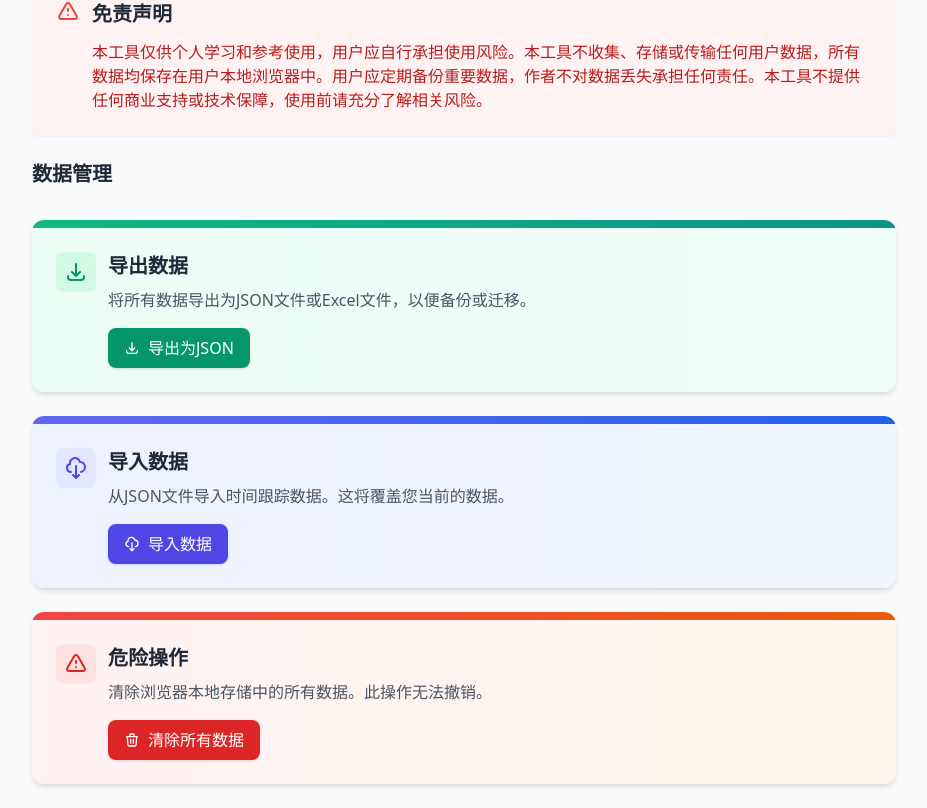
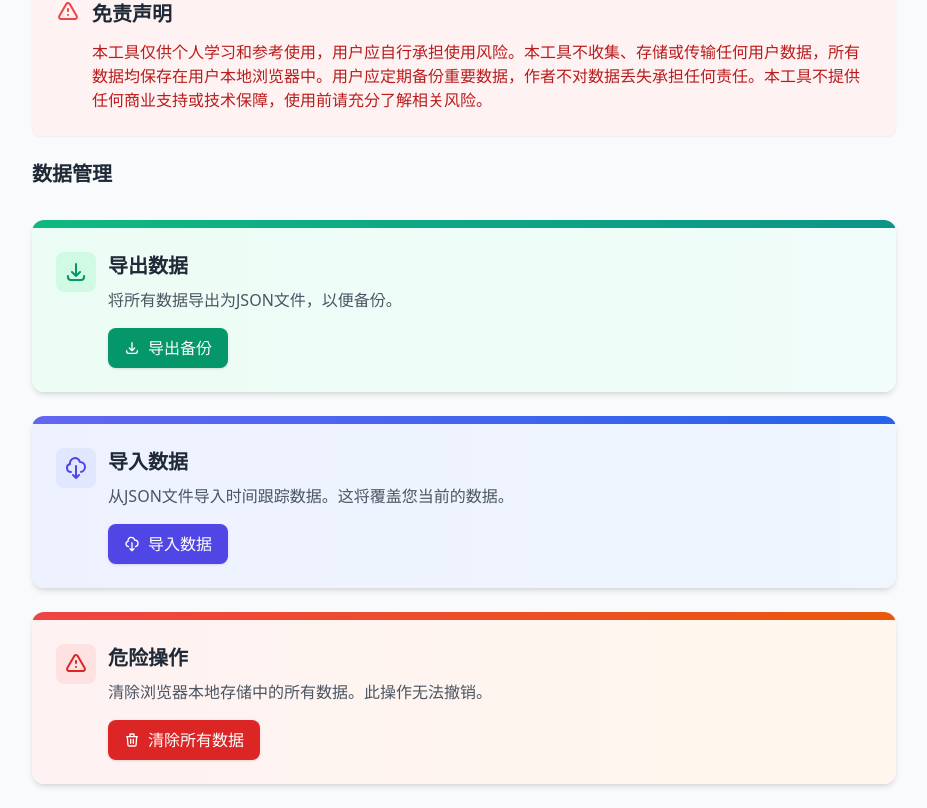
Before and after one commit to JiuWang95/workcum, a React (Vite) app: page /data in a window 1280 px wide. Shown: the part 671-1479 px from the top of the page, without its empty margins (176-1103 px from the left). Built offline with nearby package versions, Linux system fonts and the light colour scheme.

Commit message:
refactor(数据导出): 简化数据导出功能并更新翻译
移除Excel导出选项，仅保留JSON备份功能
更新中英文翻译文件以反映功能变更
优化数据导出相关代码结构

```diff
--- a/dev-dist/sw.js
+++ b/dev-dist/sw.js
@@ -82,7 +82,7 @@ define(['./workbox-ce4f0d5f'], (function (workbox) { 'use strict';
     "revision": "3ca0b8505b4bec776b69afdba2768812"
   }, {
     "url": "index.html",
-    "revision": "0.p988dhu4rno"
+    "revision": "0.m4rn2mv0fag"
   }], {});
   workbox.cleanupOutdatedCaches();
   workbox.registerRoute(new workbox.NavigationRoute(workbox.createHandlerBoundToURL("index.html"), {
--- a/src/locales/en/translation.json
+++ b/src/locales/en/translation.json
@@ -235,9 +235,8 @@
     "management": "Data Management",
     "export": {
       "title": "Export Data",
-      "description": "Export all data to a JSON or Excel file for backup or migration",
-      "json_button": "Export as JSON",
-      "excel_button": "Export as Excel",
+      "description": "Export all data to a JSON file for backup",
+      "json_button": "Export Backup",
       "success": "Data exported successfully!",
       "error": "Error exporting data: "
     },
@@ -272,7 +271,7 @@
     "summary": "Summary",
     "details": "Details",
     "total_duration": "Total Duration",
-    "export_excel": "Export to Excel",
+    "export_excel": "Export Report",
     "last_week": "Last Week",
     "this_week": "This Week",
     "next_week": "Next Week",
--- a/src/locales/zh/translation.json
+++ b/src/locales/zh/translation.json
@@ -168,7 +168,7 @@
   "reports": {
     "title": "统计",
     "generate_report": "生成统计",
-    "export_excel": "导出到Excel",
+    "export_excel": "导出报告",
     "from_date": "开始日期",
     "to_date": "结束日期",
     "last_week": "上周",
@@ -257,9 +257,8 @@
     "management": "数据管理",
     "export": {
       "title": "导出数据",
-      "description": "将所有数据导出为JSON文件或Excel文件，以便备份或迁移。",
-      "json_button": "导出为JSON",
-      "excel_button": "导出为Excel",
+      "description": "将所有数据导出为JSON文件，以便备份。",
+      "json_button": "导出备份",
       "success": "数据导出成功！",
       "error": "数据导出失败: "
     },
--- a/src/pages/DataPage.jsx
+++ b/src/pages/DataPage.jsx
@@ -4,27 +4,20 @@ import ConfirmOverrideModal from '../components/ConfirmOverrideModal';
 
 const DataPage = () => {
   const { t, i18n } = useTranslation();
-
-  const toggleLanguage = () => {
-    const newLang = i18n.language === 'zh' ? 'en' : 'zh';
-    i18n.changeLanguage(newLang);
-  };
+  const [exportStatus, setExportStatus] = useState('');
   const [importStatus, setImportStatus] = useState('');
-  const [exportStatus, setExportStatus] = useState('');
-  // 删除FileNameModal相关状态
   const [isOverrideModalOpen, setIsOverrideModalOpen] = useState(false);
   const [pendingImportFile, setPendingImportFile] = useState(null);
 
-  // Export all data to JSON
+  // Export all data to JSON - 只导出本地存储数据为JSON格式
   const handleExportAllData = () => {
-    // 直接使用默认文件名导出，不再弹出FileNameModal
     try {
       // Get all data from localStorage
       const timeEntries = JSON.parse(localStorage.getItem('timeEntries') || '[]');
       const schedules = JSON.parse(localStorage.getItem('schedules') || '[]');
       const customShifts = JSON.parse(localStorage.getItem('customShifts') || '[]');
 
-      // Create data object
+      // Create data object - 只包含本地存储的数据
       const data = {
         timeEntries,
         schedules,
@@ -120,10 +113,13 @@ const DataPage = () => {
     }
   };
 
+  const toggleLanguage = () => {
+    const newLang = i18n.language === 'zh' ? 'en' : 'zh';
+    i18n.changeLanguage(newLang);
+  };
+
   return (
     <div className="max-w-4xl mx-auto w-full px-4">
-      {/* 删除FileNameModal组件引用，不再需要 */}
-
       <ConfirmOverrideModal
         isOpen={isOverrideModalOpen}
         onClose={() => {
@@ -150,8 +146,6 @@ const DataPage = () => {
           {i18n.language === 'zh' ? 'EN' : '中文'}
         </button>
       </div>
-
-
 
       {/* Project Information Section */}
       <div className="mt-6 bg-white rounded-xl shadow-md overflow-hidden border border-gray-200">
@@ -320,7 +314,7 @@ const DataPage = () => {
       </div>
 
       <div className="grid grid-cols-1 gap-6 mt-8">
-        {/* Export Data Card */}
+        {/* Export Data Card - 只保留JSON导出功能 */}
         <div className="bg-gradient-to-r from-emerald-50 to-teal-50 rounded-xl shadow-md overflow-hidden">
           <div className="p-1 bg-gradient-to-r from-emerald-500 to-teal-600"></div>
           <div className="p-4 md:p-6">
@@ -337,10 +331,10 @@ const DataPage = () => {
                 <p className="text-gray-600 mb-4 text-sm md:text-base">
                   {t('data.export.description')}
                 </p>
-                <div className="flex flex-col sm:flex-row gap-3">
+                <div className="relative">
                   <button
                     onClick={handleExportAllData}
-                  className="inline-flex items-center px-4 py-2 bg-emerald-600 hover:bg-emerald-700 text-white font-medium rounded-lg transition-all duration-200 shadow hover:shadow-md"
+                    className="inline-flex items-center px-4 py-2 bg-emerald-600 hover:bg-emerald-700 text-white font-medium rounded-lg transition-all duration-200 shadow hover:shadow-md cursor-pointer"
                   >
                     <svg className="w-4 h-4 mr-2" fill="none" stroke="currentColor" viewBox="0 0 24 24" xmlns="http://www.w3.org/2000/svg">
                       <path strokeLinecap="round" strokeLinejoin="round" strokeWidth="2" d="M4 16v1a3 3 0 003 3h10a3 3 0 003-3v-1m-4-4l-4 4m0 0l-4-4m4 4V4"></path>
```
Lines whose indentation alone changed are shown as unchanged.
